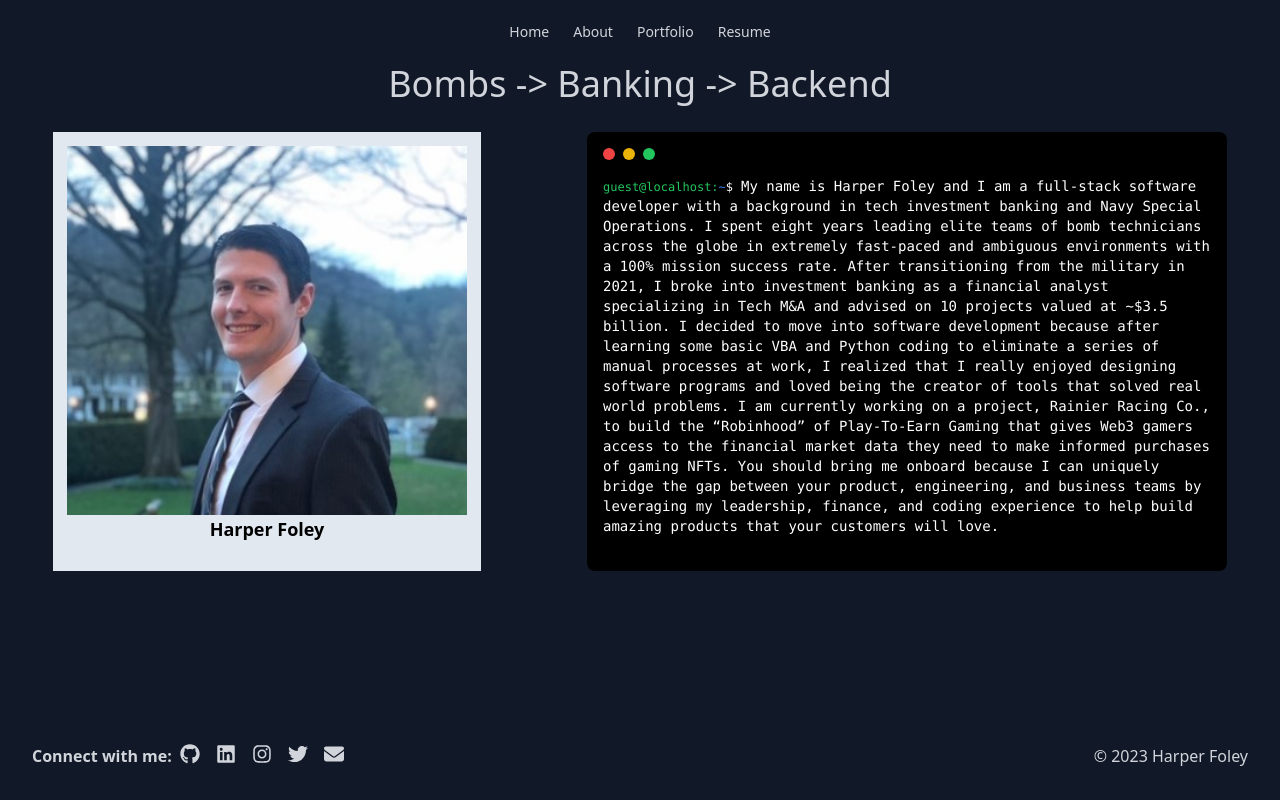
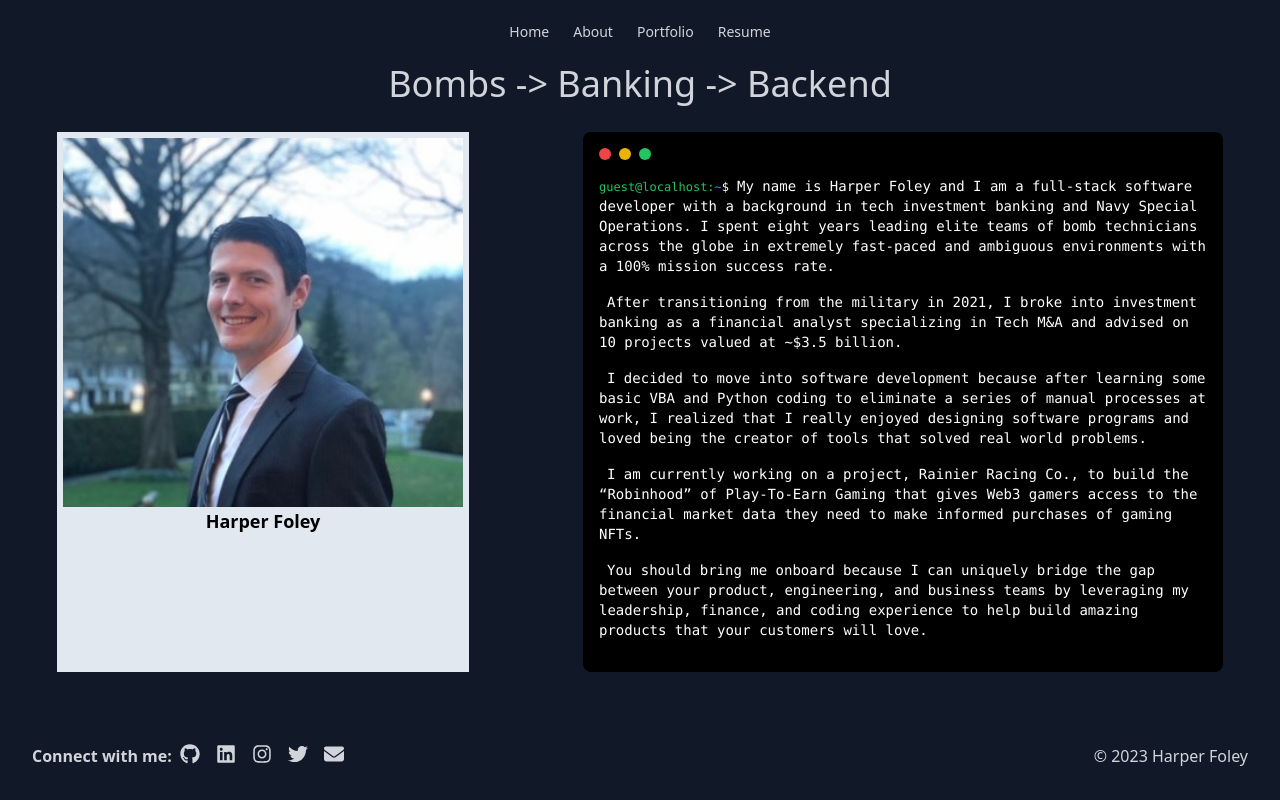
Before and after one commit to hfoley2013/nextjs-portfolio, a Next.js app: page /about in a window 1280 px wide. Built offline with nearby package versions, Linux system fonts and the light colour scheme.

Commit message:
Updates styling on cards to make icons smaller. Updates terminal to have line breaks

```diff
--- a/app/about/page.js
+++ b/app/about/page.js
@@ -4,13 +4,17 @@ export default function About() {
 
   const profilePhoto = "/img/profile_img.jpg"
   const tagLine = "Bombs -> Banking -> Backend"
-  const about = "My name is Harper Foley and I am a full-stack software developer with a background in tech investment banking and Navy Special Operations. I spent eight years leading elite teams of bomb technicians across the globe in extremely fast-paced and ambiguous environments with a 100% mission success rate. After transitioning from the military in 2021, I broke into investment banking as a financial analyst specializing in Tech M&A and advised on 10 projects valued at ~$3.5 billion. I decided to move into software development because after learning some basic VBA and Python coding to eliminate a series of manual processes at work, I realized that I really enjoyed designing software programs and loved being the creator of tools that solved real world problems. I am currently working on a project, Rainier Racing Co., to build the “Robinhood” of Play-To-Earn Gaming that gives Web3 gamers access to the financial market data they need to make informed purchases of gaming NFTs. You should bring me onboard because I can uniquely bridge the gap between your product, engineering, and business teams by leveraging my leadership, finance, and coding experience to help build amazing products that your customers will love."
+  const about1 = "My name is Harper Foley and I am a full-stack software developer with a background in tech investment banking and Navy Special Operations. I spent eight years leading elite teams of bomb technicians across the globe in extremely fast-paced and ambiguous environments with a 100% mission success rate."
+  const about2 = "After transitioning from the military in 2021, I broke into investment banking as a financial analyst specializing in Tech M&A and advised on 10 projects valued at ~$3.5 billion."
+  const about3 = "I decided to move into software development because after learning some basic VBA and Python coding to eliminate a series of manual processes at work, I realized that I really enjoyed designing software programs and loved being the creator of tools that solved real world problems."
+  const about4 = "I am currently working on a project, Rainier Racing Co., to build the “Robinhood” of Play-To-Earn Gaming that gives Web3 gamers access to the financial market data they need to make informed purchases of gaming NFTs."
+  const about5 = " You should bring me onboard because I can uniquely bridge the gap between your product, engineering, and business teams by leveraging my leadership, finance, and coding experience to help build amazing products that your customers will love."
 
   return (
     <>
       <h1 className="text-2xl text-gray-300 mb-2 text-center sm:text-4xl">{tagLine}</h1>
       <div className="flex flex-col md:flex-row mx-auto">
-      <span className="order-1 bg-slate-200 inline-block mt-3 sm:mt-5 mx-2 sm:mx-auto mb-4 sm:mb-8 pt-3.5 px-3.5 pb-7 text-center relative">
+      <span className="order-1 bg-slate-200 inline-block mt-3 sm:mt-5 mx-2 sm:mx-auto mb-4 sm:mb-5 p-1.5 text-center relative">
         <Image
           className="block"
           src={profilePhoto}
@@ -21,7 +25,7 @@ export default function About() {
         />
         <p className="text-black font-bold text-lg my-auto">Harper Foley</p>
       </span>
-        <div className="order-2 bg-black text-white font-mono p-4 mt-3 sm:mt-5 mb-4 sm:mb-8 mx-2 sm:mx-auto rounded-lg w-full md:w-1/2">
+        <div className="order-2 bg-black text-white font-mono p-4 mt-3 sm:mt-5 mb-4 sm:mb-5 mx-2 sm:mx-auto rounded-lg w-full md:w-1/2">
           <div className="flex">
             <div className="w-3 h-3 bg-red-500 rounded-full mr-2"></div>
             <div className="w-3 h-3 bg-yellow-500 rounded-full mr-2"></div>
@@ -31,7 +35,11 @@ export default function About() {
             <span className="text-green-500">guest@localhost:</span>
             <span className="text-blue-500">~</span>
             <span className="text-white">$</span>
-            <span className="mx-2 text-sm">{about}</span>
+            <span className="mx-2 text-sm">{about1}</span><br/><br/>
+            <span className="mx-2 text-sm">{about2}</span><br/><br/>
+            <span className="mx-2 text-sm">{about3}</span><br/><br/>
+            <span className="mx-2 text-sm">{about4}</span><br/><br/>
+            <span className="mx-2 text-sm">{about5}</span>
           </div>
         </div>
       </div>
--- a/app/portfolio/page.js
+++ b/app/portfolio/page.js
@@ -137,21 +137,21 @@ export default function Portfolio() {
   const sectionName = "Projects";
 
   const projects = portfolio.map((project) => (
-    <div key={project.title} className="max-w-sm rounded overflow-hidden shadow-lg bg-gray-400 m-5">
+    <div key={project.title} className="max-w-lg text-center rounded overflow-hidden shadow-lg bg-gray-400 m-5">
+      <a href={project.url} className="font-bold text-2xl sm:text-3xl hover:text-gray-900/[0.7]">{project.title}</a>
       <a href={project.url} target="_blank">
-        <img className="w-full h-96 object-contain p-1" src={project.images[0]} alt={project.title} />
+        <img className="w-full h-96 object-contain p-3" src={project.images[0]} alt={project.title} />
       </a>
-      <div className="px-6 text-center">
-        <a href={project.url} className="font-bold text-xl mb-2">{project.title}</a>
-        <p className="text-gray-800 text-base">
+      <div className="px-6">
+        <p className="text-gray-800 text-lg sm:text-xl">
           {project.description}
         </p>
       </div>
       <div className="px-6 pt-4 pb-2 flex flex-wrap justify-center">
         {project.technologies.map((tech) => (
           <span key={tech.name} className="inline-block bg-gray-200 rounded-full px-4 py-4 text-2xl sm:text-4xl font-semibold text-gray-800 mx-1 my-1">
-            <div key={tech.name} className="flex flex-col justify-center items-center px-2 text-xl sm:text-2xl">
-              <i className={`${tech.class} text-4xl sm:text-6xl`}></i>
+            <div key={tech.name} className="flex flex-col justify-center items-center px-2 text-lg sm:text-xl">
+              <i className={`${tech.class} text-2xl sm:text-4xl`}></i>
                 <div className="justify-center">
                   <p className="text-gray-800 mt-0">{tech.name}</p>
                 </div>
```
